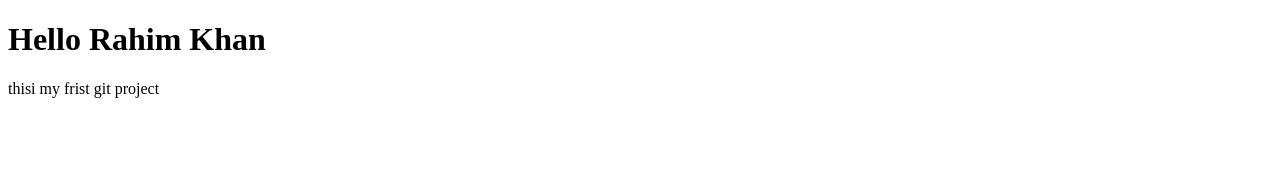
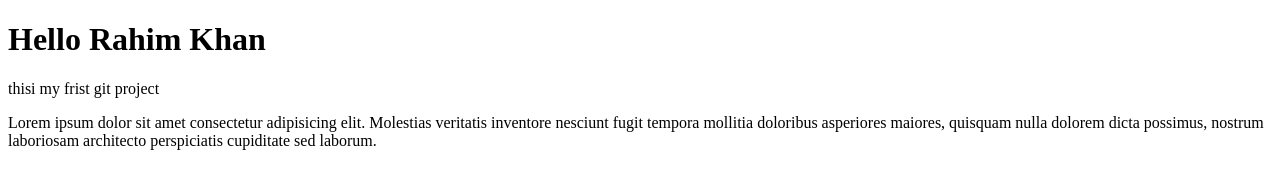
Before and after one commit to mdrahimkhann/frist-project, a plain HTML site: page index.html in a window 1280 px wide. Drawn offline with Linux system fonts and the light colour scheme.

Commit message:
first commit

```diff
--- a/index.html
+++ b/index.html
@@ -8,5 +8,6 @@
 <body>
     <h1>Hello Rahim Khan</h1>
     <p>thisi my frist git project</p>
+    <P>Lorem ipsum dolor sit amet consectetur adipisicing elit. Molestias veritatis inventore nesciunt fugit tempora mollitia doloribus asperiores maiores, quisquam nulla dolorem dicta possimus, nostrum laboriosam architecto perspiciatis cupiditate sed laborum.</P>
 </body>
 </html>
```
